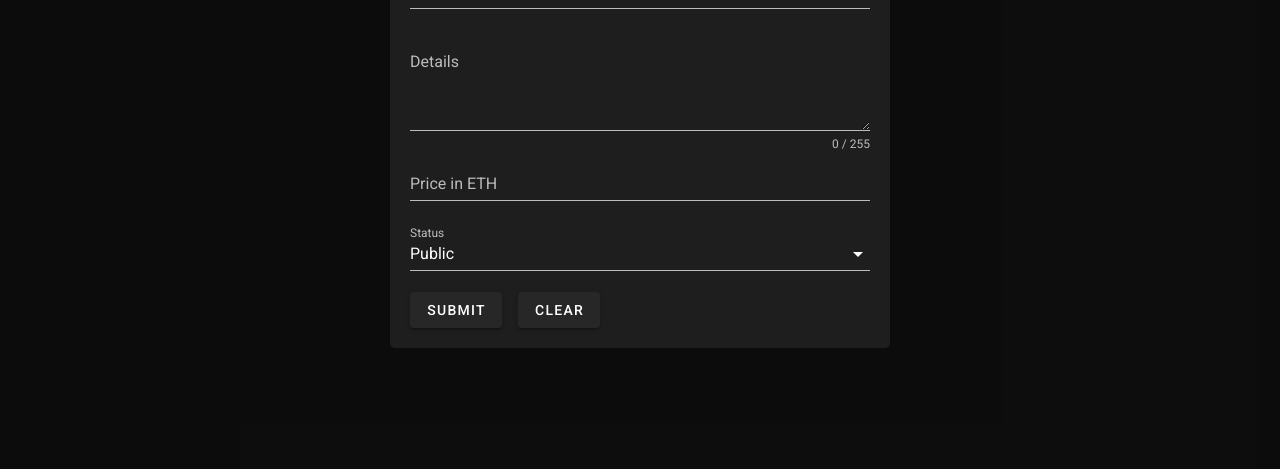
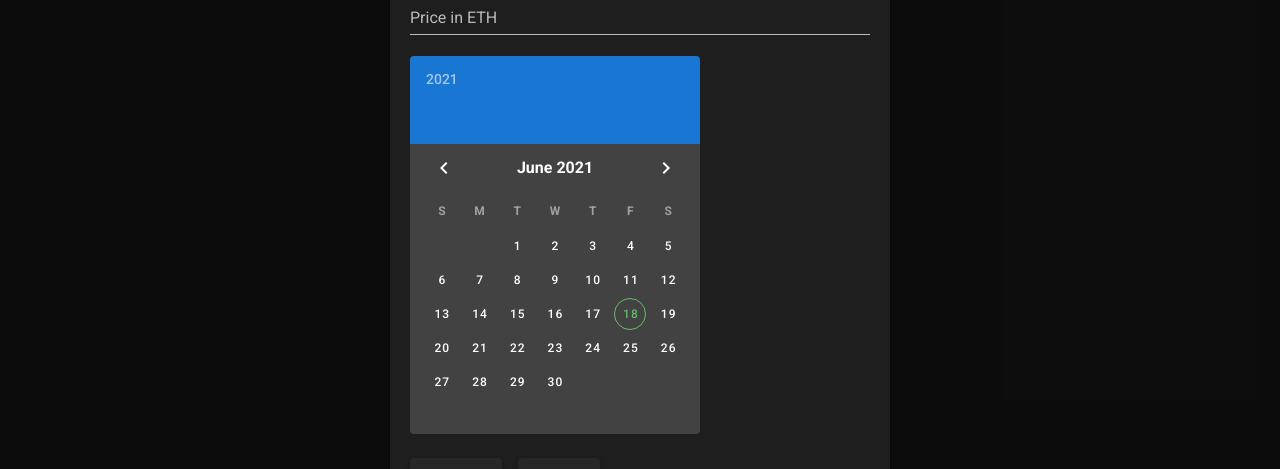
Before and after one commit to Ynov-Web-Mobile-auction/NuxtJS-Front, a Nuxt app: page / in a window 1280 px wide. Both pictures are taken after a click on the button 1128 px from the left and 32 px from the top of the page. Shown: the part 324-793 px from the top of the page. Built offline with nearby package versions, Linux system fonts and the light colour scheme; no server answers.

Commit message:
Add date picker

```diff
--- a/components/ItemForm.vue
+++ b/components/ItemForm.vue
@@ -37,7 +37,19 @@
         @input="$v.price.$touch()"
         @blur="$v.price.$touch()"
       ></v-text-field>
-      <v-select
+      <div>
+        <v-date-picker
+          v-model="picker"
+          header-color="primary"
+          label="End Date"
+          color="green lighten-1"
+          @input="$v.picker.$touch()"
+          @blur="$v.picker.$touch()"
+          required
+        ></v-date-picker>
+      </div>
+      <br>
+      <!-- <v-select
         v-model="status"
         :items="items"
         item-text="state"
@@ -46,7 +58,7 @@
         required
         @change="$v.status.$touch()"
         @blur="$v.status.$touch()"
-      ></v-select>
+      ></v-select> -->
       <v-btn class="mr-4" @click="submit">submit</v-btn>
       <v-btn @click="clear">clear</v-btn>
     </form>
@@ -63,14 +75,14 @@ export default {
     picture: { required },
     details: { required, maxLength: maxLength(255) },
     price: { required },
-    status: { required },
+    picker: { required },
   },
   data() {
     return {
       name: "",
       details: "",
       price: "",
-      status: { state: "Public", id: 1 },
+      picker: "",
       items: [
         {
           id: 1,
@@ -125,7 +137,8 @@ export default {
         details: this.details,
         price: this.price,
         picture: this.picture,
-        status: this.status.id,
+        picker: this.picker,
+        status: 0,
       };
       this.$emit("submitItem", item);
     },
@@ -135,7 +148,7 @@ export default {
       this.picture = "";
       this.details = "";
       this.price = "";
-      this.status = "";
+      this.picker = "";
     },
   },
 };
```
